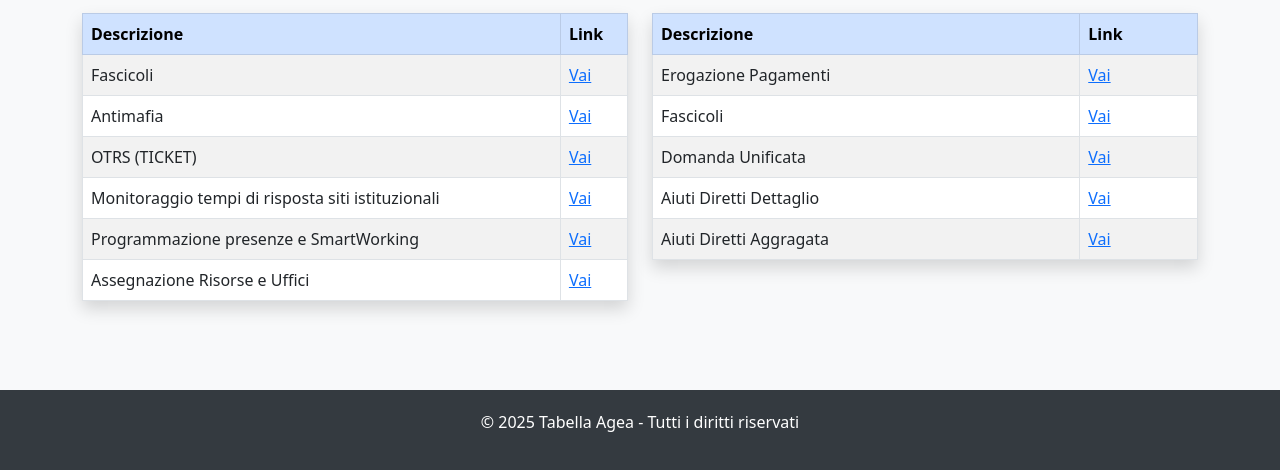
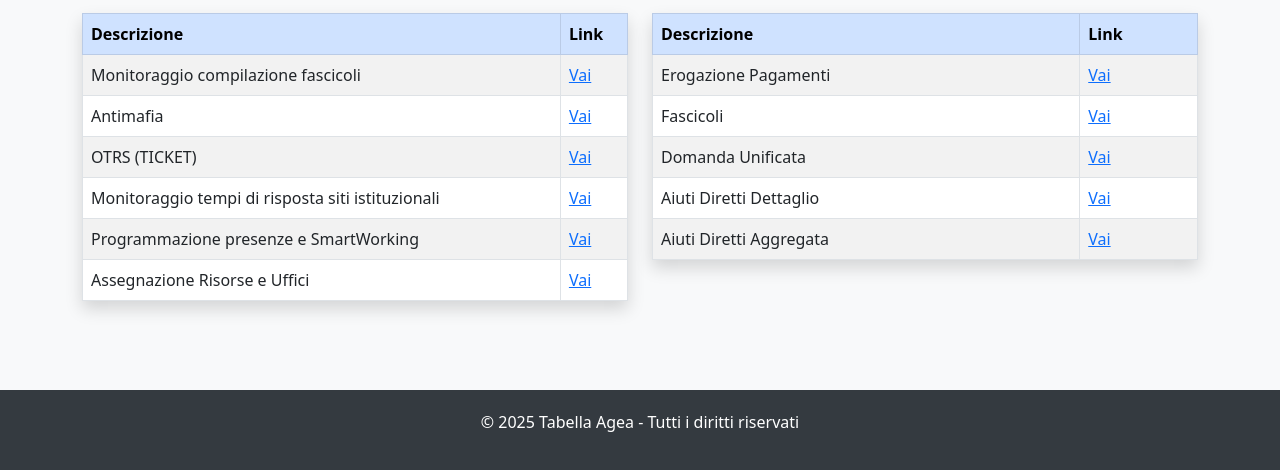
Before and after one commit to LukCame/Cruscotto-di-Monitoraggio-DASHBOARD, a plain HTML site: page index.html in a window 1280 px wide. Shown: the part 330-800 px from the top of the page. Drawn offline with nearby package versions, Linux system fonts and the light colour scheme.

Commit message:
Update index.html

```diff
--- a/index.html
+++ b/index.html
@@ -56,7 +56,7 @@
                         </tr>
                     </thead>
                     <tbody>
-<tr><td>Fascicoli</td><td><a href="https://app.powerbi.com/groups/e4576da7-ade7-4488-a7a2-67099198288e/reports/86386144-40f0-4d6f-80ba-9710423a0654?experience=power-bi" target="_blank">Vai</a></td></tr>
+<tr><td>Monitoraggio compilazione fascicoli</td><td><a href="https://app.powerbi.com/groups/e4576da7-ade7-4488-a7a2-67099198288e/reports/86386144-40f0-4d6f-80ba-9710423a0654?experience=power-bi" target="_blank">Vai</a></td></tr>
 
                         <tr><td>Antimafia</td><td><a href="https://app.powerbi.com/groups/me/reports/ef54d235-a114-42c6-bb1a-0cc09591be61?experience=power-bi" target="_blank">Vai</a></td></tr>
                         <tr><td>OTRS (TICKET)</td><td><a href="https://app.powerbi.com/groups/8a64a539-5072-4d81-9647-b2114a5f7726/reports/d6992b83-b3cc-43fb-9e53-a3e6416790d4?experience=power-bi" target="_blank">Vai</a></td></tr>
@@ -80,7 +80,7 @@
                         <tr><td>Fascicoli</td><td><a href="https://dataplatform.agea.gov.it/#/site/agea/views/MonitoraggioFasicoli/CAAOverview" target="_blank">Vai</a></td></tr>
                         <tr><td>Domanda Unificata</td><td><a href="https://dataplatform.agea.gov.it/#/site/agea/views/DomandaUnificata_17212312110260/Overview" target="_blank">Vai</a></td></tr>
                         <tr><td>Aiuti Diretti Dettaglio</td><td><a href="https://dataplatform.agea.gov.it/#/site/agea/views/Dettaglioaiutidiretti/Domande" target="_blank">Vai</a></td></tr>
-                        <tr><td>Aiuti Diretti Aggragata</td><td><a href="https://dataplatform.agea.gov.it/#/site/agea/views/Report-DomandaUnica/RiepilogoDomandaUnica" target="_blank">Vai</a></td></tr>
+                        <tr><td>Aiuti Diretti Aggregata</td><td><a href="https://dataplatform.agea.gov.it/#/site/agea/views/Report-DomandaUnica/RiepilogoDomandaUnica" target="_blank">Vai</a></td></tr>
                     </tbody>
                 </table>
             </div>
```
